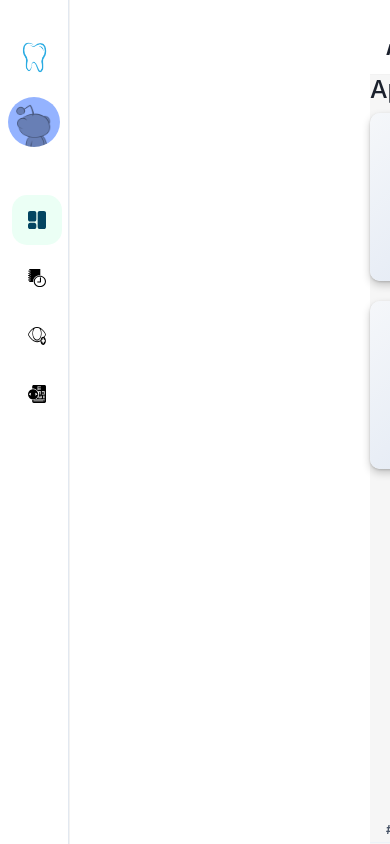
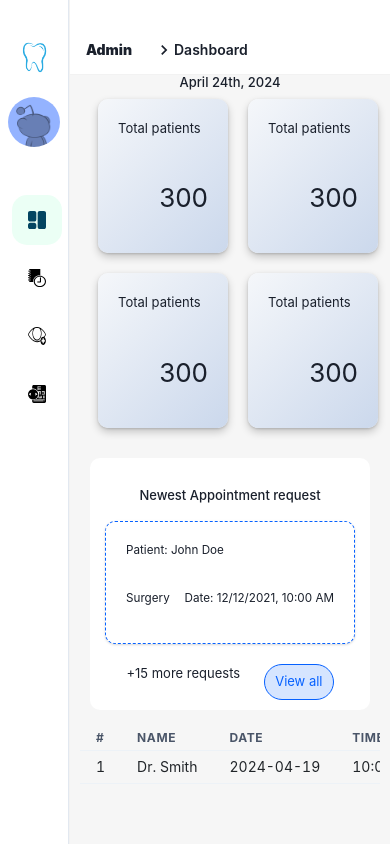
Before and after one commit to Smile-T1/smile-frontend, a React (Vite) app: page /admin/dashboard in a window 390 px wide. Built offline with nearby package versions, Linux system fonts and the light colour scheme.

Commit message:
Update CSS files for responsiveness in various components

```diff
--- a/src/Components/NewRequestCard/NewRequestCard.css
+++ b/src/Components/NewRequestCard/NewRequestCard.css
@@ -20,3 +20,10 @@
   justify-content: space-between;
   font-size: 0.9em;
 }
+
+@media (max-width: 768px) {
+  .NewRequest-card {
+    width: 250px;
+    font-size: small;
+  }
+}
--- a/src/Components/OverviewCards/OverviewCard.css
+++ b/src/Components/OverviewCards/OverviewCard.css
@@ -15,3 +15,10 @@
   font-size: 2em;
   text-align: end;
 }
+
+@media (max-width: 768px) {
+  .Overview-card {
+    width: 130px;
+    font-size: small;
+  }
+}
--- a/src/Components/Table_Data/Table_Data.css
+++ b/src/Components/Table_Data/Table_Data.css
@@ -0,0 +1,5 @@
+@media (max-width: 768px) {
+  .table-container {
+    width: 300px;
+  }
+}
--- a/src/Components/Table_Data/Table_Data.jsx
+++ b/src/Components/Table_Data/Table_Data.jsx
@@ -1,4 +1,4 @@
-import React from 'react';
+import React from "react";
 import {
   Table,
   Thead,
@@ -7,15 +7,14 @@ import {
   Th,
   Td,
   TableContainer,
-  } from '@chakra-ui/react'
+} from "@chakra-ui/react";
 import "./Table_Data.css";
 
 function Table_Data() {
-
   return (
-    <div>
+    <div className="table-container">
       <TableContainer>
-            <Table size='sm'>
+        <Table size="sm">
           <Thead>
             <Tr>
               <Th>#</Th>
@@ -41,7 +40,7 @@ function Table_Data() {
         </Table>
       </TableContainer>
     </div>
-  )
+  );
 }
 
 export default Table_Data;
--- a/src/Pages/Admin/Dashboard/AdminDashboard.css
+++ b/src/Pages/Admin/Dashboard/AdminDashboard.css
@@ -1,8 +1,7 @@
 .admin-dashboard {
   background-color: #f6f6f6;
   position: relative;
-  height: 100vh;
-  margin-left: 300px;
+  min-height: 100vh;
 }
 
 .overview-cards1 {
@@ -34,6 +33,9 @@
   margin-right: 20px;
   border-radius: 10px;
   background-color: white;
+  display: flex;
+  flex-direction: column;
+  align-items: center;
   text-align: center;
 }
 
@@ -63,3 +65,38 @@
   padding-right: 20px;
   border-radius: 30px;
 }
+
+#view-requests:hover {
+  background-color: #0661ff;
+  color: white;
+}
+
+@media (max-width: 768px) {
+  .cards-container {
+    margin-left: 1rem;
+  }
+  #ad_head {
+    text-align: center;
+    font-size: small;
+  }
+  h3 {
+    font-size: small;
+  }
+  #requests {
+    font-size: small;
+  }
+  .new {
+    padding-bottom: 10px;
+  }
+  #view-requests {
+    /*make button smaller*/
+    padding-left: 10px;
+    padding-right: 10px;
+    font-size: small;
+  }
+  .table {
+    margin-top: 1rem;
+    display: flex;
+    justify-content: center;
+  }
+}
--- a/src/Pages/Admin/Dashboard/AdminDashboard.jsx
+++ b/src/Pages/Admin/Dashboard/AdminDashboard.jsx
@@ -14,11 +14,11 @@ function AdminDashboard() {
   return (
     <div className="admin-dashboard">
       <div className="admin">
-          <Page_header type='Admin' header='Dashboard'/>
-        <h2>{formattedDate}</h2>
+        <Page_header type="Admin" header="Dashboard" />
+        <h2 id="ad_head">{formattedDate}</h2>
         <div className="cards-container">
           <div className="overview-cards1">
-            <OverviewCard title="Total Doctors" value="10" />
+            <OverviewCard id="card1" title="Total Doctors" value="10" />
             <OverviewCard title="Total Nurses" value="20" />
           </div>
           <div className="overview-cards2">
--- a/src/Pages/Admin/PatientRegistration/DoctorRegistration.jsx
+++ b/src/Pages/Admin/DoctorRegistration/DoctorRegistration.jsx
@@ -6,8 +6,8 @@ import Page_header from "../../../Components/Header_Pages/Header_Pages";
 function DoctorRegistration() {
   return (
     <div className="Book_appointment_Patient_Page">
-      <Page_header type='Admin' header='Doctor registration' />
-      <div className='Book_appointment_Patient-container'>
+      <Page_header type="Admin" header="Doctor registration" />
+      <div className="Book_appointment_Patient-container">
         <div className="Book_appointment_Patient">
           <DoctorRegistrationForm />
         </div>
--- a/src/Pages/Admin/DoctorRegistration/PatientRegistration.jsx
+++ b/src/Pages/Admin/PatientRegistration/PatientRegistration.jsx
@@ -6,8 +6,8 @@ import Page_header from "../../../Components/Header_Pages/Header_Pages";
 function PatientRegistration() {
   return (
     <div className="Book_appointment_Patient_Page">
-      <Page_header type='Admin' header='Patient registration' />
-      <div className='Book_appointment_Patient-container'>
+      <Page_header type="Admin" header="Patient registration" />
+      <div className="Book_appointment_Patient-container">
         <div className="Book_appointment_Patient">
           <PatientRegistrationForm />
         </div>
```
Also changed, not shown: src/App.jsx (+24 -9 lines), src/Components/Header_Pages/Header_Pages.jsx (+6 -10 lines), src/Pages/Admin/DoctorRegistration/DoctorRegistration.css (renamed from src/Pages/Admin/PatientRegistration/DoctorRegistration.css), src/Pages/Admin/PatientRegistration/PatientRegistration.css (renamed from src/Pages/Admin/DoctorRegistration/PatientRegistration.css). Lines whose indentation alone changed are shown as unchanged.
